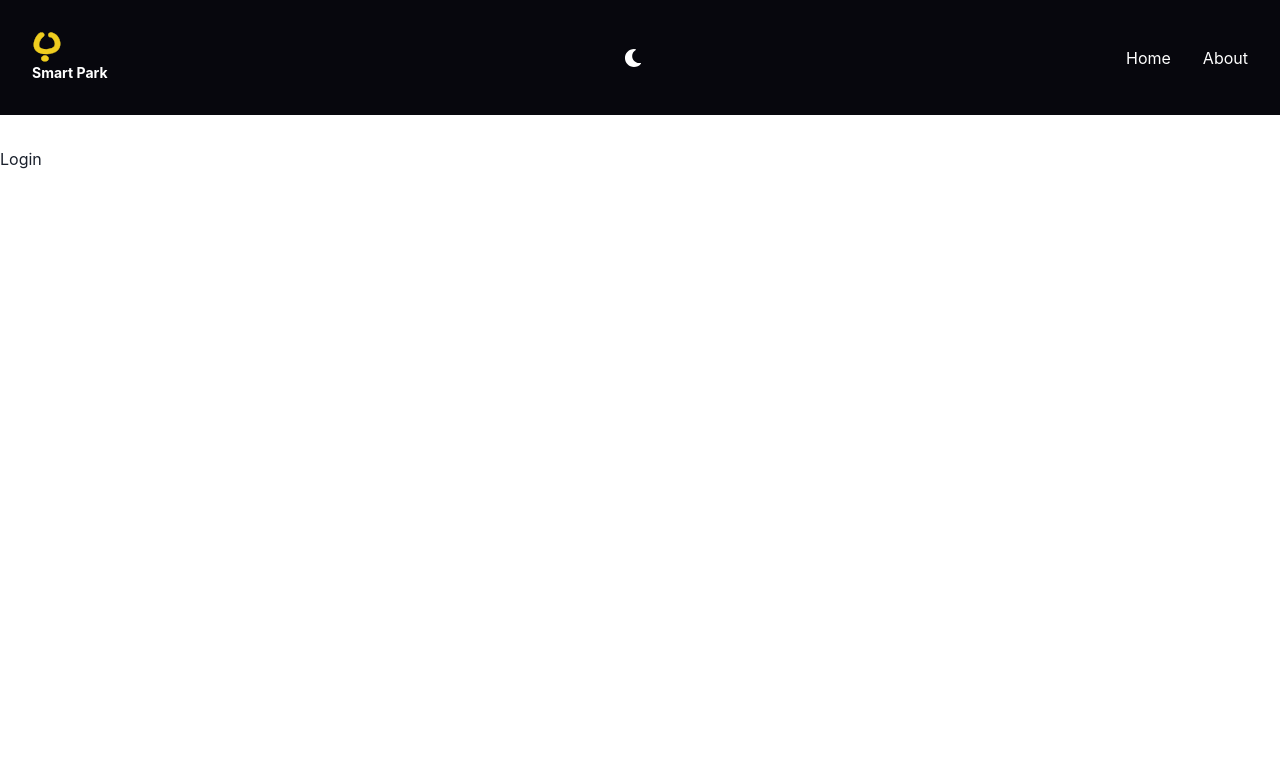
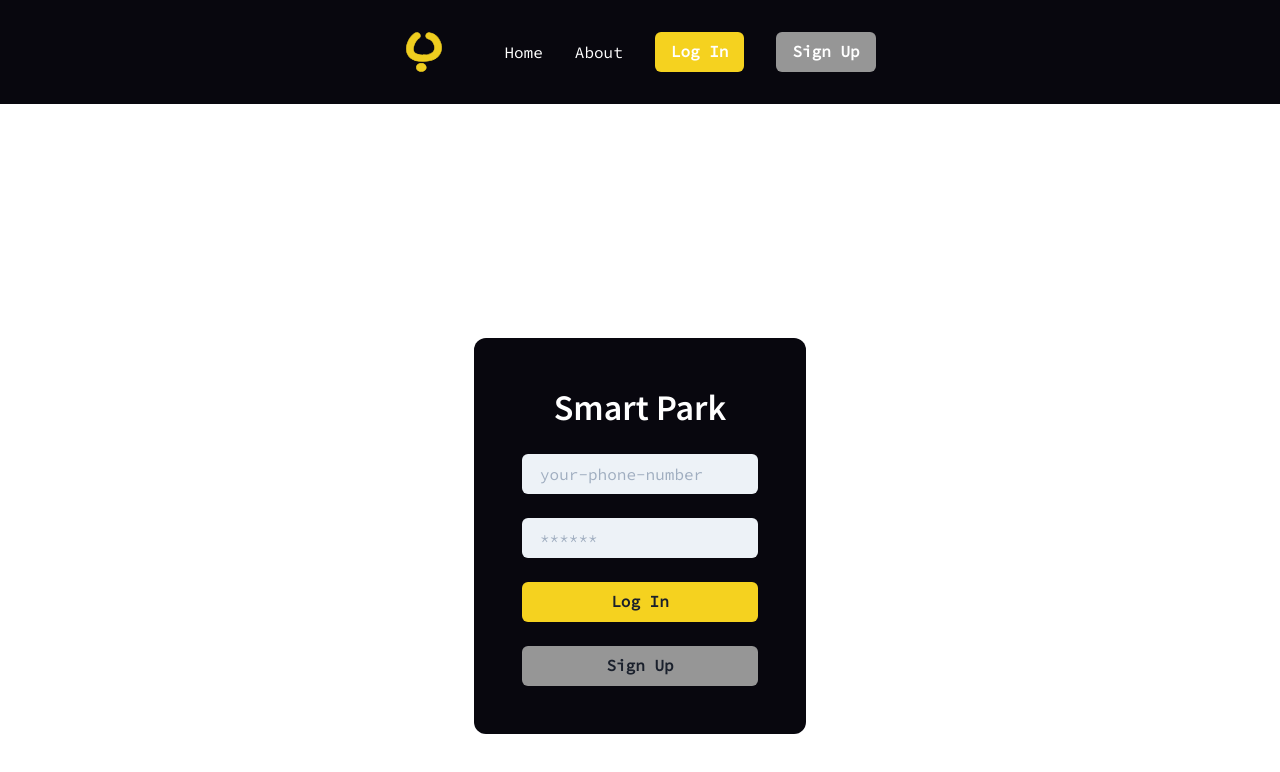
Before and after one commit to progmatic-99/smart-park-frontend, a React (Create React App) app: page /login in a window 1280 px wide. Shown: the top 772 px of the page. Built offline with nearby package versions, Linux system fonts and the light colour scheme.

Commit message:
login page added

```diff
--- a/package.json
+++ b/package.json
@@ -5,8 +5,9 @@
   "dependencies": {
     "@chakra-ui/icons": "^1.0.15",
     "@chakra-ui/react": "^1.6.5",
-    "@emotion/react": "^11.4.1",
     "@emotion/styled": "^11.3.0",
+    "@fontsource/source-code-pro": "^4.5.0",
+    "@fontsource/source-sans-pro": "^4.5.0",
     "@testing-library/jest-dom": "^5.14.1",
     "@testing-library/react": "^10.4.9",
     "@testing-library/user-event": "^12.8.3",
--- a/public/index.html
+++ b/public/index.html
@@ -7,7 +7,7 @@
     <meta name="theme-color" content="#000000" />
     <meta
       name="description"
-      content="Web site created using create-react-app"
+      content="Smart Park: Parking made smarter"
     />
     <link rel="apple-touch-icon" href="%PUBLIC_URL%/logo192.png" />
     <!--
@@ -24,7 +24,7 @@
       work correctly both with client-side routing and a non-root public URL.
       Learn how to configure a non-root public URL by running `npm run build`.
     -->
-    <title>React App</title>
+    <title>Smart Park</title>
   </head>
   <body>
     <noscript>You need to enable JavaScript to run this app.</noscript>
--- a/src/App.js
+++ b/src/App.js
@@ -1,17 +1,20 @@
 import React from 'react'
 import {
   ChakraProvider,
-  theme,
 } from '@chakra-ui/react'
 import {
   BrowserRouter as Router,
   Route,
   Switch
 } from 'react-router-dom'
+import theme from './theme'
 import Navbar from './components/navbar/navbar'
 import Home from './components/templates/home'
 import Login from './components/templates/login'
+import Signup from './components/templates/signup'
 import About from './components/templates/about'
+import '@fontsource/source-code-pro/400.css'
+import '@fontsource/source-sans-pro/600.css'
 
 function App() {
   return (
@@ -22,6 +25,7 @@ function App() {
         <Route exact path="/" component={Home} />
         <Route path="/about" component={About} />
         <Route path="/login" component={Login} />
+        <Route path="/signup" component={Signup} />
       </Switch>
       </Router>
     </ChakraProvider>
--- a/src/components/navbar/logo.js
+++ b/src/components/navbar/logo.js
@@ -1,15 +1,12 @@
 import React from 'react'
 import AppLogo from '../../assets/logo.svg'
 import { Image } from '@chakra-ui/react'
-import { Box, Text } from '@chakra-ui/layout'
+import { Box } from '@chakra-ui/layout'
 
 const Logo = (props) => {
   return (
     <Box {...props}>
-      <Image src={AppLogo} alt="Smart Park Logo" w="30px" h="30px" />
-      <Text fontSize="sm" fontWeight="bold" color="white">
-        Smart Park
-      </Text>
+      <Image src={AppLogo} alt="Smart Park Logo" w="40px" h="40px" />
     </Box>
   )
 }
--- a/src/components/navbar/menu-links.js
+++ b/src/components/navbar/menu-links.js
@@ -1,4 +1,4 @@
-import { Box, Stack } from '@chakra-ui/react'
+import { Box, Button, Stack } from '@chakra-ui/react'
 import React from 'react'
 import MenuItem from './menu-item'
 
@@ -19,6 +19,12 @@ const MenuLinks = ({ isOpen }) => {
           Home
         </MenuItem>
         <MenuItem to="/about">About</MenuItem>
+        <Button background="brand.100" size="md" variant="ghost">
+          <MenuItem to="/login">Log In</MenuItem>
+        </Button>
+        <Button background="brand.400" size="md" variant="ghost">
+          <MenuItem to="/signup">Sign Up</MenuItem>
+        </Button>
       </Stack>
     </Box>
   )
--- a/src/components/navbar/menu-toggle.js
+++ b/src/components/navbar/menu-toggle.js
@@ -1,14 +1,14 @@
-import { Box } from '@chakra-ui/react'
+import { Button } from "@chakra-ui/react"
 import { CloseIcon, HamburgerIcon } from '@chakra-ui/icons'
 import React from 'react'
 
 const MenuToggle = ({ toggle, isOpen }) => {
   return (
-    <Box display={{ base: "block", md: "none"}} onClick={toggle} >
+    <Button colorscheme="brand.400" size="sm" variant="ghost" display={{ base: "block", md: "none"}} onClick={toggle} >
       {
         isOpen ? <CloseIcon /> : <HamburgerIcon w={6} h={6} />
       }
-    </Box>
+    </Button>
   )
 }
 
--- a/src/components/navbar/navbar-container.js
+++ b/src/components/navbar/navbar-container.js
@@ -6,12 +6,12 @@ const NavbarContainer = ({ children, ...props }) => {
     <Flex
       as="nav"
       align="center"
-      justify="space-between"
+      justify="center"
       wrap="wrap"
       w="100%"
       mb={8}
       p={8}
-      bg="#07070d"
+      bg="brand.200"
       color={["white", "white", "primary.700", "primary.700"]}
       {...props}
     >
--- a/src/components/navbar/navbar.js
+++ b/src/components/navbar/navbar.js
@@ -1,5 +1,4 @@
 import React from 'react'
-import { ColorModeSwitcher } from '../../ColorModeSwitcher'
 import Logo from './logo'
 import MenuLinks from './menu-links'
 import MenuToggle from './menu-toggle'
@@ -13,7 +12,7 @@ const Navbar = (props) => {
   return (
     <NavbarContainer {...props}>
       <Logo w="100px" />
-      <ColorModeSwitcher />
+      {/* <ColorModeSwitcher /> */}
       <MenuToggle toggle={toggle} isOpen={isOpen} />
       <MenuLinks isOpen={isOpen} />
     </NavbarContainer>
--- a/src/components/templates/login.js
+++ b/src/components/templates/login.js
@@ -1,8 +1,17 @@
+import { Button, Flex, Heading, Input } from '@chakra-ui/react'
 import React from 'react'
 
 const Login = () => {
   return (
-    <h1>Login</h1>
+    <Flex height="100vh" alignItems="center" justifyContent="center">
+      <Flex direction="column" background="brand.200" p={12} rounded={12}>
+        <Heading color="white" textAlign="center" mb={6}>Smart Park</Heading>
+        <Input placeholder="your-phone-number" variant="filled" mb={6} type="number" />
+        <Input placeholder="******" variant="filled" mb={6} type="password" />
+        <Button backgroundColor="brand.100" mb={6}>Log In</Button>
+        <Button backgroundColor="brand.400">Sign Up</Button>
+      </Flex>
+    </Flex>
   )
 }
 
--- /dev/null
+++ b/src/components/templates/signup.js
@@ -0,0 +1,9 @@
+import React from 'react'
+
+const Signup = () => {
+  return (
+    <h1>Sign Up</h1>
+  )
+}
+
+export default Signup
--- /dev/null
+++ b/src/theme.js
@@ -0,0 +1,25 @@
+import { extendTheme } from "@chakra-ui/react"
+
+const theme = extendTheme({
+  fonts: {
+    heading: "Source Sans Pro",
+    body: "Source Code Pro",
+  },
+  colors: {
+    brand: {
+      100: "#f5d21f",
+      200: "#08070e",
+      300: "#32334c",
+      400: "#969696",
+    },
+  },
+  components: {
+    Link: {
+      defaultProps: {
+        textDecor: "none",
+      }
+    }
+  }
+})
+
+export default theme
```
Also changed, not shown: src/components/button-item.js (added, +11 -0 lines), 1 other file (tests, documents, lock files or other folders).
